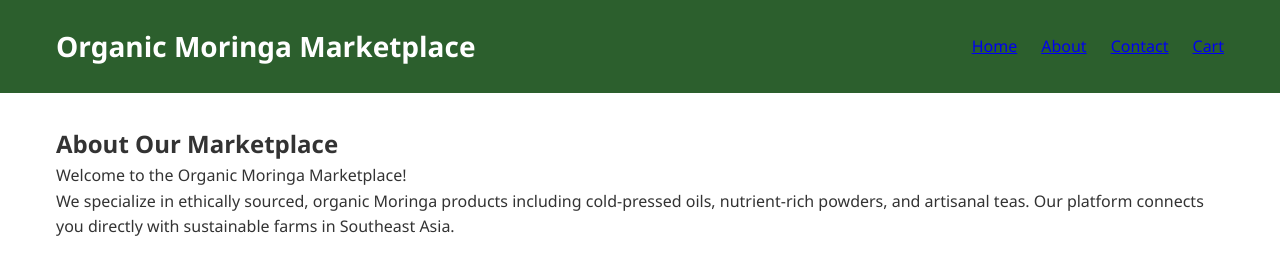
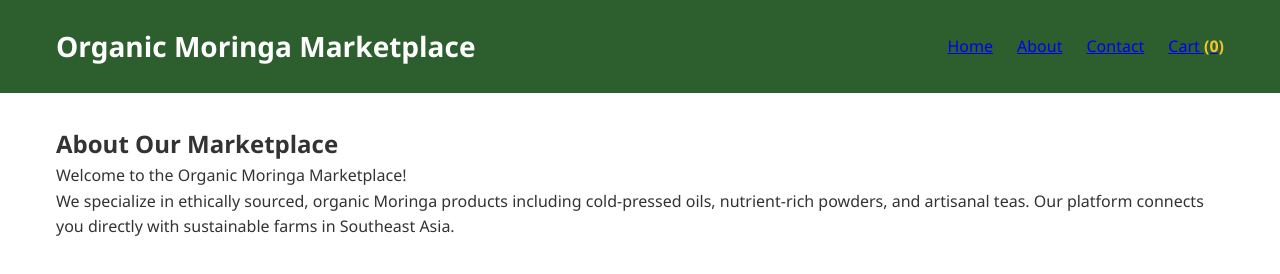
Before and after one commit to owen755/thursday-work, a plain HTML site: page about.html in a window 1280 px wide. Drawn offline with Linux system fonts and the light colour scheme.

Commit message:
made some changes

```diff
--- a/about.html
+++ b/about.html
@@ -22,7 +22,9 @@
                   <li><a href="index.html">Home</a></li>
                   <li><a href="about.html">About</a></li>
                   <li><a href="contact.html">Contact</a></li>
-                  <li><a href="cart.html">Cart </a></li>
+                  <li><a href="cart.html">
+                    Cart <span class="cart-count">(0)</span>
+                  </a></li>
                 </ul>
             </nav>
         </div>
--- a/css/style.css
+++ b/css/style.css
@@ -166,11 +166,13 @@ body {
 /* Cart Styles */
 .cart-items {
   margin-top: 2rem;
+  background-color: #f4c430;
 }
 
 .empty-cart {
   text-align: center;
   color: #666;
+  background-color: #f4c430;
 }
 
 /* Responsive Design */
--- a/js/script.js
+++ b/js/script.js
@@ -133,10 +133,12 @@ class Marketplace {
         <h3>Payment Method</h3>
         <form id="payment-method-form">
          <label>
-            mpesa:
+            mpesa phone number:
             <input type="till 123456" name="number" required>
           </label>
-
+          <button type="submit">Pay Now</button>
+          </form>
+          <form>
           <label>
             Card Number:
             <input type="text" name="cardNumber" required>
```
Also changed, not shown: cart.html (+1 -1 lines), contact.html (+1 -1 lines), index.html (+1 -1 lines).
